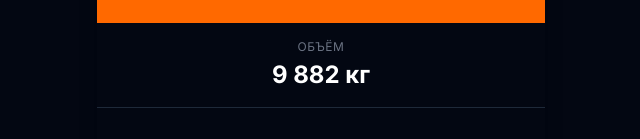
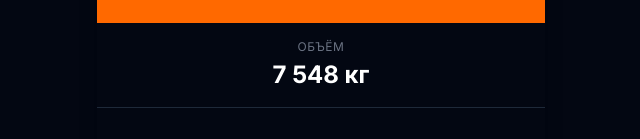
Before and after one commit to Tomasito133/FitSuperDuperApp, a Next.js app: page /workout/1 in a window 1280 px wide. Shown: the part 141-280 px from the top of the page, without its empty margins (319-959 px from the left). Built offline with nearby package versions, Linux system fonts and the light colour scheme.

Commit message:
Add proper workout volume calculation (weight × reps)

```diff
--- a/src/app/workout/[id]/page.tsx
+++ b/src/app/workout/[id]/page.tsx
@@ -159,6 +159,21 @@ function formatSets(sets: Set[]) {
   return sets.map(s => `${s.weight} кг × ${s.reps}`).join(", ");
 }
 
+// Расчёт объёма упражнения (вес × повторения)
+function calculateExerciseVolume(sets: Set[]): number {
+  return sets.reduce((total, set) => total + (set.weight * set.reps), 0);
+}
+
+// Расчёт общего объёма тренировки
+function calculateWorkoutVolume(exercises: ExerciseInWorkout[]): number {
+  return exercises.reduce((total, ex) => total + calculateExerciseVolume(ex.sets), 0);
+}
+
+// Форматирование объёма для отображения
+function formatVolume(volume: number): string {
+  return volume.toLocaleString("ru-RU");
+}
+
 // Ключ для localStorage тренировки
 function getWorkoutKey(workoutId: string): string {
   return `workout_${workoutId}`;
@@ -228,9 +243,11 @@ export default function WorkoutDetailPage() {
     return workoutData;
   });
 
-  // Сохраняем при изменении workout
+  // Сохраняем при изменении workout + обновляем объём
   useEffect(() => {
-    saveToStorage(workoutId, workout);
+    const volume = calculateWorkoutVolume(workout.exercises);
+    const workoutWithVolume = { ...workout, volume: formatVolume(volume) };
+    saveToStorage(workoutId, workoutWithVolume);
   }, [workout, workoutId]);
 
   // Обновляем данные при возврате на страницу
@@ -324,7 +341,7 @@ export default function WorkoutDetailPage() {
       <div className="px-5 py-4 border-b border-gray-800">
         <div className="text-center">
           <p className="text-gray-500 text-xs uppercase tracking-wider mb-1">Объём</p>
-          <p className="text-white text-2xl font-bold">{workout.volume} кг</p>
+          <p className="text-white text-2xl font-bold">{formatVolume(calculateWorkoutVolume(workout.exercises))} кг</p>
         </div>
       </div>
 
--- a/src/app/workout/page.tsx
+++ b/src/app/workout/page.tsx
@@ -84,6 +84,21 @@ function formatSets(sets: Set[]) {
   return sets.map(s => `${s.weight} кг × ${s.reps}`).join(", ");
 }
 
+// Расчёт объёма упражнения (вес × повторения)
+function calculateExerciseVolume(sets: Set[]): number {
+  return sets.reduce((total, set) => total + (set.weight * set.reps), 0);
+}
+
+// Расчёт общего объёма тренировки
+function calculateWorkoutVolume(exercises: ExerciseInWorkout[]): number {
+  return exercises.reduce((total, ex) => total + calculateExerciseVolume(ex.sets), 0);
+}
+
+// Форматирование объёма для отображения
+function formatVolume(volume: number): string {
+  return volume.toLocaleString("ru-RU");
+}
+
 function formatTime(totalSeconds: number) {
   const hours = Math.floor(totalSeconds / 3600);
   const mins = Math.floor((totalSeconds % 3600) / 60);
@@ -168,7 +183,7 @@ export default function ActiveWorkoutPage() {
       <div className="px-5 py-4 border-b border-gray-800">
         <div className="text-center">
           <p className="text-gray-500 text-xs uppercase tracking-wider mb-1">Объём</p>
-          <p className="text-white text-2xl font-bold">{workout.volume} кг</p>
+          <p className="text-white text-2xl font-bold">{formatVolume(calculateWorkoutVolume(workout.exercises))} кг</p>
         </div>
       </div>
 
```
